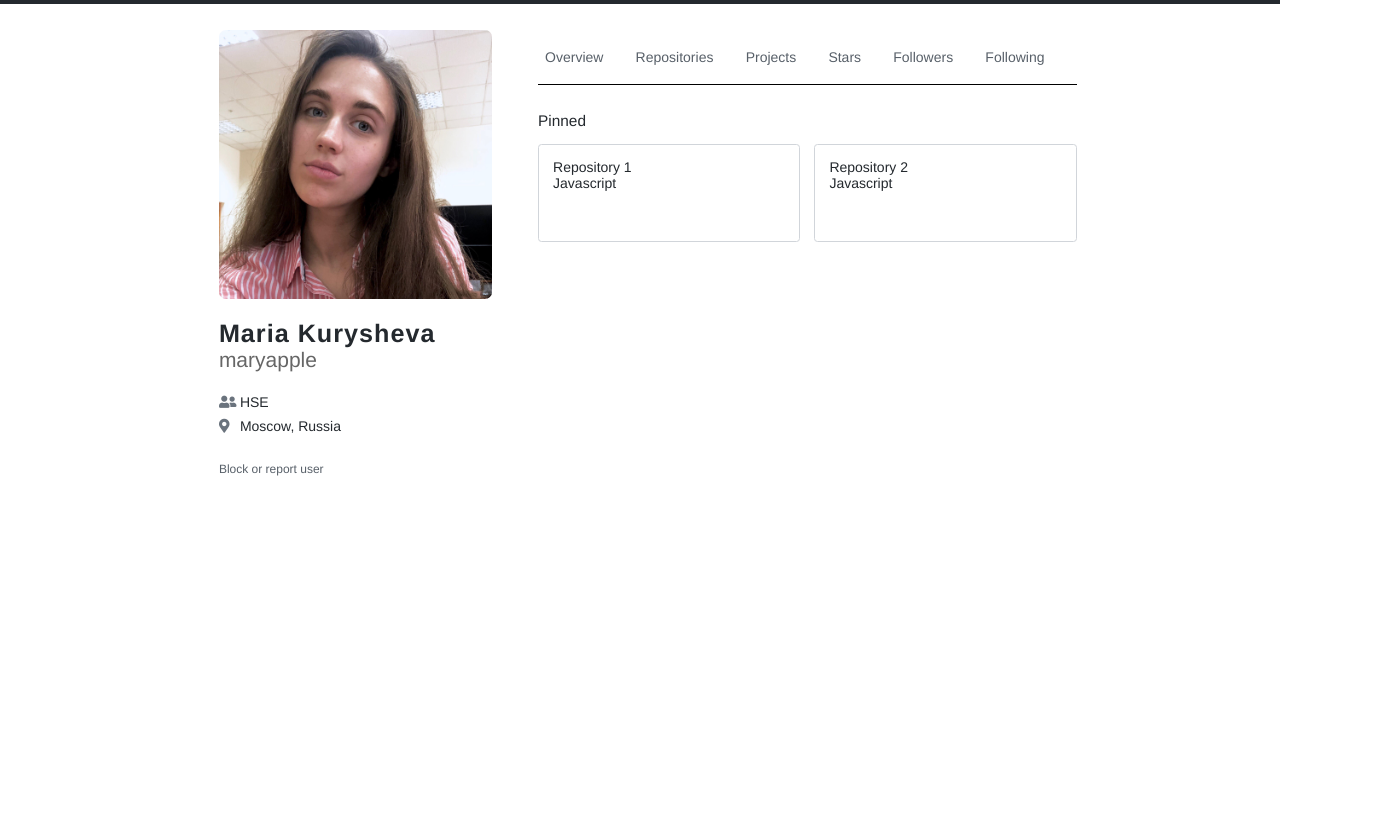
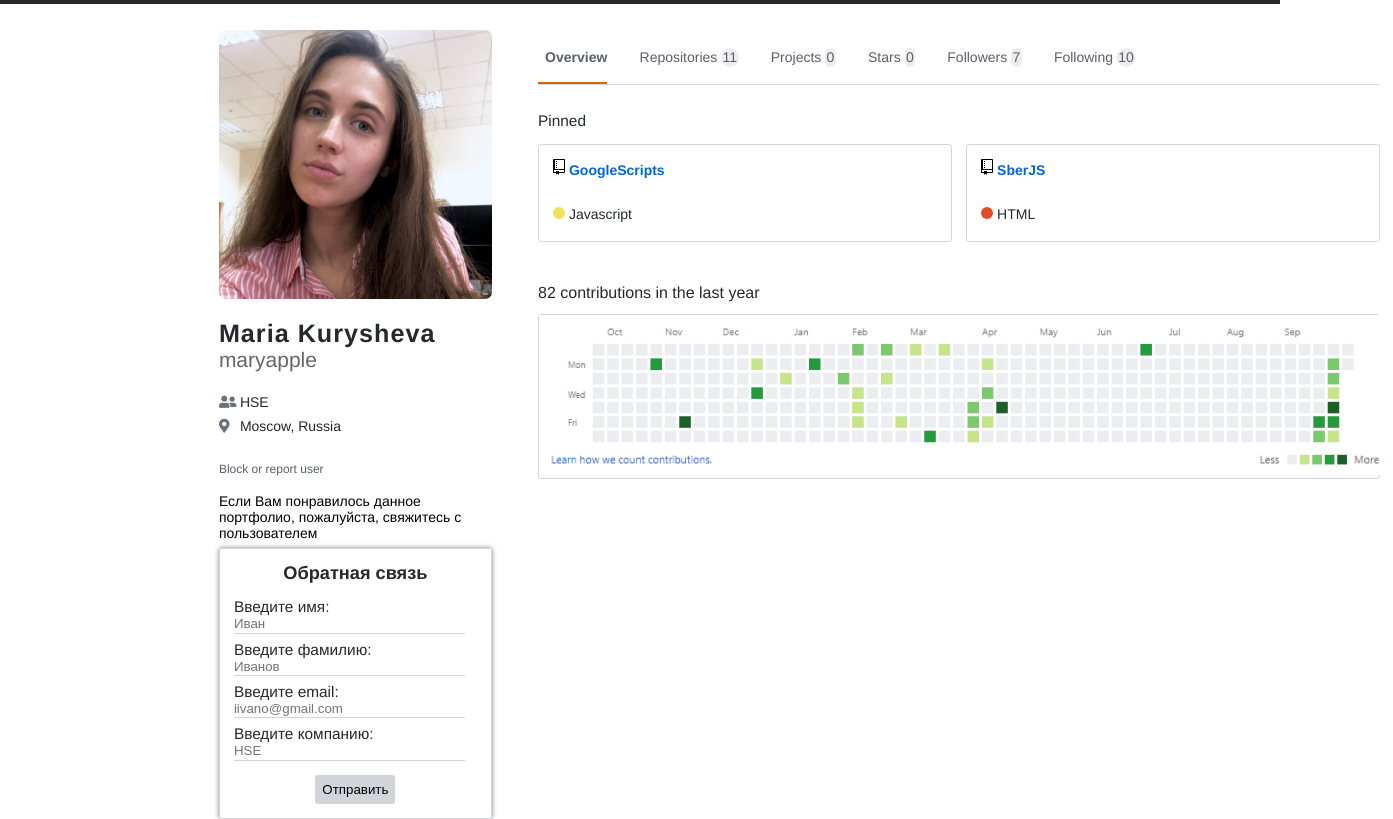
Before and after one commit to maryapple/SberJS, a plain HTML site: page Homework 2/index.html in a window 1280 px wide. Shown: the part 67-886 px from the top of the page, 1393 px wide, since content can reach past the window. Before the commit the page ends 800 px from the top, so only its background shows below. Drawn offline with Linux system fonts and the light colour scheme.

Commit message:
Finished main version

```diff
--- a/Homework 2/index.html
+++ b/Homework 2/index.html
@@ -12,7 +12,10 @@
 		<div class="container">
 			<ul>
 				<div>
-					<img src="img/github.png" alt="">
+					<!-- SVG from IcoMoon.io -->
+					<svg version="1.1" xmlns="http://www.w3.org/2000/svg" width="32" height="32" viewBox="0 0 32 32">
+						<path d="M16 0.396c-8.84 0-16 7.164-16 16 0 7.071 4.584 13.067 10.94 15.18 0.8 0.151 1.093-0.344 1.093-0.769 0-0.38-0.013-1.387-0.020-2.72-4.451 0.965-5.389-2.147-5.389-2.147-0.728-1.847-1.78-2.34-1.78-2.34-1.449-0.992 0.112-0.972 0.112-0.972 1.607 0.112 2.451 1.648 2.451 1.648 1.427 2.447 3.745 1.74 4.66 1.331 0.144-1.035 0.556-1.74 1.013-2.14-3.553-0.4-7.288-1.776-7.288-7.907 0-1.747 0.62-3.173 1.647-4.293-0.18-0.404-0.72-2.031 0.14-4.235 0 0 1.34-0.429 4.4 1.64 1.28-0.356 2.64-0.532 4-0.54 1.36 0.008 2.72 0.184 4 0.54 3.040-2.069 4.38-1.64 4.38-1.64 0.86 2.204 0.32 3.831 0.16 4.235 1.020 1.12 1.64 2.547 1.64 4.293 0 6.147-3.74 7.5-7.3 7.893 0.56 0.48 1.080 1.461 1.080 2.96 0 2.141-0.020 3.861-0.020 4.381 0 0.42 0.28 0.92 1.1 0.76 6.401-2.099 10.981-8.099 10.981-15.159 0-8.836-7.164-16-16-16z"></path>
+					</svg>
 				</div>
 				<li>Why GitHub?</li>
 				<li>Enterprise</li>
@@ -38,23 +41,65 @@
 				</ul>
 				<p class="blockUser">Block or report user</p>
 			</div>
+
+			<div class="formContent">
+				<p class="blockUser">Если Вам понравилось данное портфолио, пожалуйста, свяжитесь с пользователем</p>
+				<form>
+					<h2>Обратная связь</h2>
+					<div>
+						<label for="name">Введите имя:</label>
+						<input type="text" id="name" placeholder="Иван" pattern="[A-Za-zА-Яа-яЁё]{2,}" required>
+					</div>
+					<div>
+						<label for="surname">Введите фамилию:</label>
+						<input type="text" id="surname" placeholder="Иванов" pattern="[A-Za-zА-Яа-яЁё]{2,}" required>
+					</div>
+
+					<div>
+						<label for="email">Введите email:</label>
+						<input type="email" id="email" placeholder="iivano@gmail.com" required="">
+					</div>
+
+					<div>
+						<label for="surname">Введите компанию:</label>
+						<input type="text" id="company" placeholder="HSE" pattern="[A-Za-zА-Яа-яЁё]{2,}" required>
+					</div>
+
+					<div class="submit">
+						<button type="submit">Отправить</button>
+					</div>
+				</form>
+			</div>
 		</div>
 
 		<div class="col-2">
 			<nav id="secondary-nav">
 				<ul>
 					<li>Overview</li>
-					<li><span>Repositories</span>
-						<!-- <svg width="20" height="20">
-							<circle r="10" cx="10" cy="10"
+					<li>Repositories
+						<span class="number">11</span>
+						<!-- <svg width="14" height="14">
+							<circle r="7" cx="7" cy="7"
 			                fill="rgba(27,31,35,.08)"
 			                />
 						</svg> -->
 					</li>
-					<li>Projects</li>
-					<li>Stars</li>
-					<li>Followers</li>
-					<li>Following</li>
+					<li>
+						Projects
+						<span class="number">0</span>
+					</li>
+					<li>
+						Stars
+						<span class="number">0</span>
+					</li>
+					<li>
+						Followers
+						<span class="number">7</span>
+					</li>
+					<li>
+						Following
+						<span class="number">10</span>
+					</li>
 				</ul>
 			</nav>
 
@@ -64,25 +109,53 @@
 					<li>
 						<div class="box">
 							<div class="content">
-								<p>Repository 1</p>
+								<p>
+									<!-- SVG from github.com -->
+									<svg class="octicon octicon-repo mr-2 text-gray flex-shrink-0" viewBox="0 0 12 16" version="1.1" width="12" height="16" aria-hidden="true"><path fill-rule="evenodd" d="M4 9H3V8h1v1zm0-3H3v1h1V6zm0-2H3v1h1V4zm0-2H3v1h1V2zm8-1v12c0 .55-.45 1-1 1H6v2l-1.5-1.5L3 16v-2H1c-.55 0-1-.45-1-1V1c0-.55.45-1 1-1h10c.55 0 1 .45 1 1zm-1 10H1v2h2v-1h3v1h5v-2zm0-10H2v9h9V1z"></path></svg>
+									<a href="https://github.com/maryapple/GoogleScripts">GoogleScripts
+									</a>
+								</p>
 
-
-								<p>Javascript</p>
+								<p>
+									<svg width="12" height="12">
+										<circle r="6" cx="6" cy="6"
+						                fill="#f1e05a"
+						                />
+									</svg>
+									Javascript
+								</p>
 							</div>
 						</div>
 					</li>
 					<li>
 						<div class="box">
 							<div class="content">
-								<p>Repository 2</p>
+								<p>
+									<!-- SVG from github.com -->
+									<svg class="octicon octicon-repo mr-2 text-gray flex-shrink-0" viewBox="0 0 12 16" version="1.1" width="12" height="16" aria-hidden="true"><path fill-rule="evenodd" d="M4 9H3V8h1v1zm0-3H3v1h1V6zm0-2H3v1h1V4zm0-2H3v1h1V2zm8-1v12c0 .55-.45 1-1 1H6v2l-1.5-1.5L3 16v-2H1c-.55 0-1-.45-1-1V1c0-.55.45-1 1-1h10c.55 0 1 .45 1 1zm-1 10H1v2h2v-1h3v1h5v-2zm0-10H2v9h9V1z"></path></svg>
+									<a href="https://github.com/maryapple/SberJS">SberJS</a></p>
 
-
-								<p>Javascript</p>
+								<p>
+									<svg width="12" height="12">
+										<circle r="6" cx="6" cy="6"
+						                fill="#e34c26"
+						                />
+									</svg>
+									HTML
+								</p>
 							</div>
 						</div>
 					</li>
 				</ol>
 			</div>
+
+			<div class="contributions">
+				<h2>82 contributions in the last year</h2>
+				<div id="contributions">
+					<img src="img/contributions.png" alt="">
+				</div>
+
+			</div>
 		</div>
 	</div>
 </body>
--- a/Homework 2/style.css
+++ b/Homework 2/style.css
@@ -21,6 +21,10 @@
 .container {
 	display: flex;
 	margin: auto 17.1%;
+}
+
+ul div svg {
+	filter: invert(100%);
 }
 
 /* Стили для основного меню*/
@@ -54,6 +58,10 @@
 #main-nav li {
 	padding: 2rem 2rem 0 0;
 	list-style-type: none;
+}
+
+#main-nav li:hover {
+	color: #d1d5da;
 }
 
 /* Стили для (условной) левой колонки страницы*/
@@ -121,6 +129,10 @@
 	font-size: 12px;
 }
 
+.blockUser:hover{
+	color: #0366d6;
+}
+
 /* Стили для (условной) правой колонки страницы*/
 
 .col-2 {
@@ -130,8 +142,9 @@
 
 #secondary-nav {
 	height: 3.9rem;
-	border-bottom: 1px solid black;
+	border-bottom: 1px solid #d1d5da;
 	width: 100%;
+	font-size: 1rem;
 }
 
 #secondary-nav ul {
@@ -140,23 +153,26 @@
 }
 
 #secondary-nav li {
-	padding: 1.4rem 2.3rem 0 0;
+	margin: 1.4rem 2.3rem 0 0;
 	list-style-type: none;
 	color: #586069
+}
+
+#secondary-nav li:hover {
+	border-bottom: 2px solid #d1d5da;
 }
 
 /* Псевдоселектор для первого элемента списка*/
 #secondary-nav ul li:first-child {
 	padding-left: .5rem;
+	padding-bottom: 1.2rem;
+	border-bottom: 2px solid #e36209;
+	font-weight: 600;
 }
-/*
-#secondary-nav ul li div {
-	display: flex;
-	flex-direction: row;
-}*/
 
 .pinned-items {
 	margin-top: 1.9rem;
+	margin-bottom: 3rem;
 }
 
 .pinned-items ol li {
@@ -168,10 +184,6 @@
 	font-size: 1.1rem;
 	padding-bottom: 1rem;
 }
-
-/*.pinned-items {
-	width: 30rem;
-}*/
 
 ol {
 	display: flex;
@@ -189,10 +201,100 @@
 	padding-left: .5rem;
 }
 
+.number {
+	background: rgba(27,31,35,.08);
+	border-radius: .7rem;
+	padding: .1rem;
+}
 
 .box {
 	border: 1px solid #d1d5da;
 	padding: 1rem 1rem 1rem 1rem;
 	height: 4.85rem;
 	border-radius: .25rem;
+	display: flex;
 }
+
+.content p:first-child{
+	padding-bottom: 2rem;
+}
+
+a {
+	text-decoration: none;
+	color: #0366d6;
+	font-weight: 600;
+}
+
+a:hover {
+	border-bottom: 2px solid #0366d6;
+}
+
+.contributions h2 {
+	font-weight: 400;
+	font-size: 16px;
+	padding-bottom: .9rem;
+}
+
+.contributions #contributions img {
+	width: 61rem;
+}
+
+#contributions {
+	border: 1px solid #d1d5da;
+	text-align: center;
+	border-radius: 3px;
+}
+
+.formContent {
+	display: flex;
+	flex-direction: column;
+	width: 19.5rem;
+}
+
+form div {
+	display: flex;
+	flex-direction: column;
+	margin-bottom: .5rem;
+	padding-left: 1rem;
+}
+
+form div input {
+	width: 90%;
+	border: none;
+	border-bottom: 1px solid #d1d5da;
+	padding-bottom: .1rem;
+	transition: 0.3s;
+	outline: none;
+}
+
+form {
+	border: 1px solid #d1d5da;
+	border-radius: 3px;
+	box-shadow: 0 0 5px rgba(0,0,0,0.5);
+	font-size: 1.1rem;
+}
+
+form h2{
+	text-align: center;
+	padding: 1rem 0;
+	font-size: 1.3rem;
+}
+
+.submit{
+	display: block;
+	text-align: center;
+	padding: .5rem 0;
+}
+
+.submit button {
+	padding: .5rem;
+	background: #d1d5da;
+	border: none;
+	border-radius: 3px;
+}
+
+.formContent p {
+	padding-bottom: .5rem;
+	font-size: 1rem;
+	color: #000;
+}
```
Also changed, not shown: Homework 2/img/contributions.png (added).
